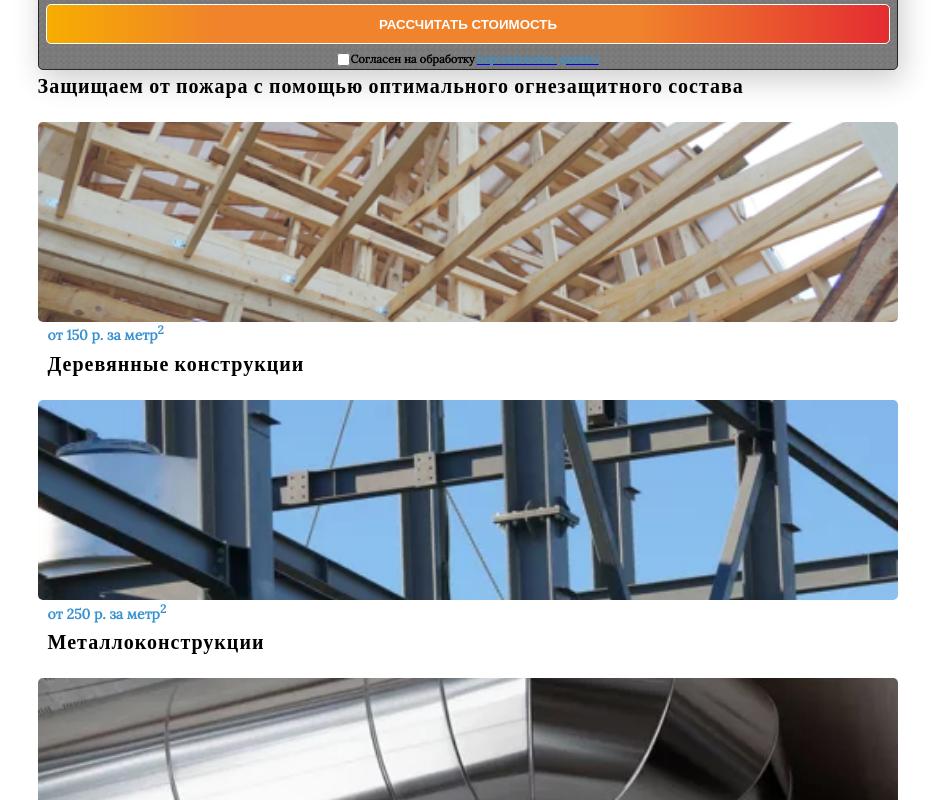
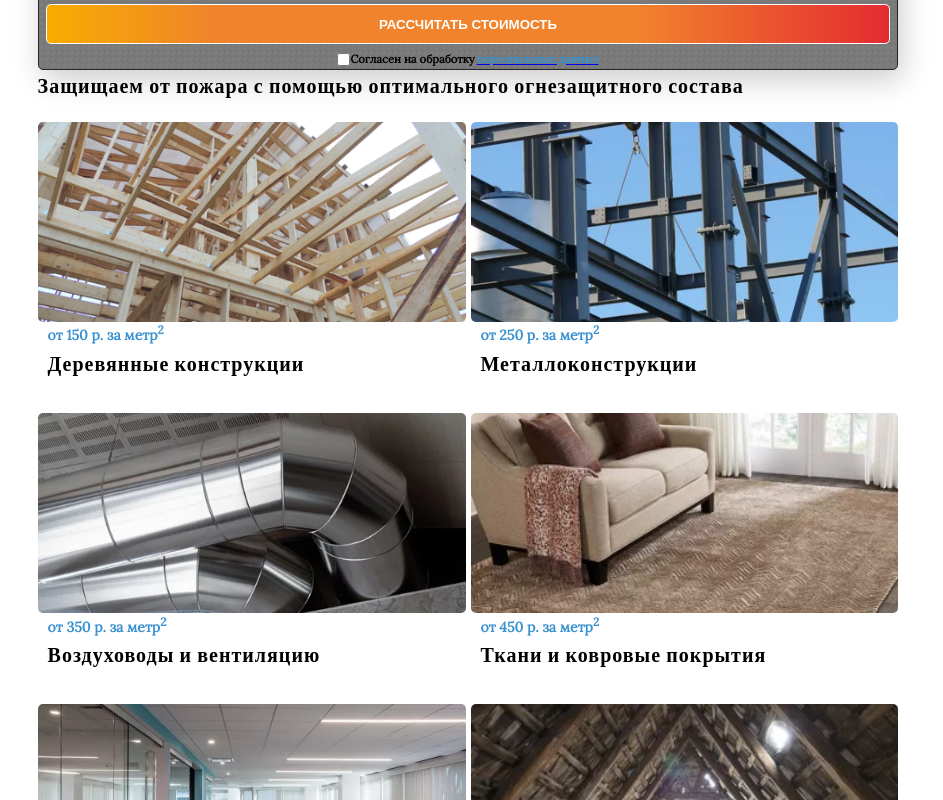
Before and after one commit to createx-moscow/next-deploy-test, a Next.js app: page / in a window 1280 px wide. Shown: the part 740-1540 px from the top of the page, without its empty margins (172-1115 px from the left). Built offline with nearby package versions, Linux system fonts and the light colour scheme.

Commit message:
feat: add 2 column services layout

```diff
--- a/src/app/page.module.scss
+++ b/src/app/page.module.scss
@@ -41,6 +41,11 @@
 }
 
 .services {
+  @media (min-width: 600px) {
+    display: grid;
+    grid-template-columns: 1fr 1fr;
+    gap: 5px;
+  }
   &__service {
     margin-bottom: 0.5rem;
     border-radius: 5px;
```
